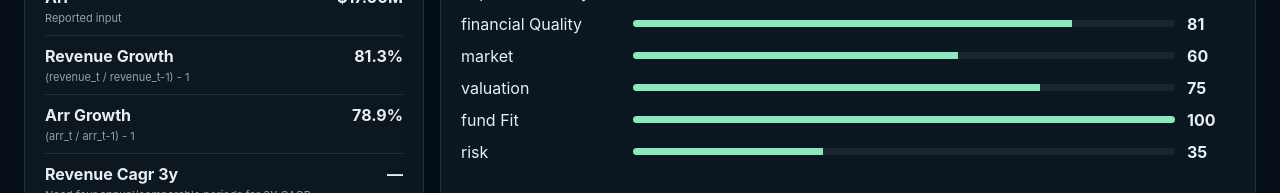
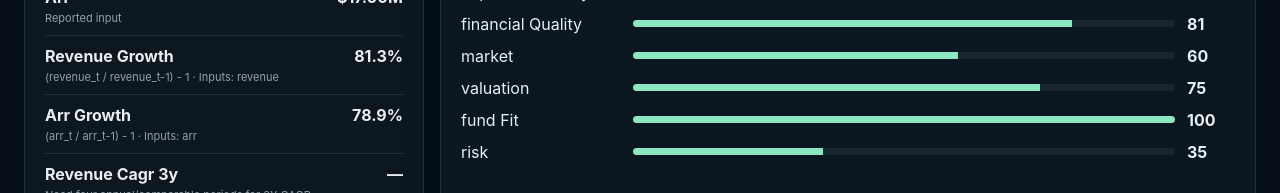
Before and after one commit to thakur8reet-gif/venturelens, a Next.js app: page /startups/acme-ai in a window 1280 px wide. Shown: the part 754-947 px from the top of the page. Built offline with nearby package versions, Linux system fonts and the light colour scheme.

Commit message:
feat: show metric formulas and input fields

```diff
--- a/src/app/startups/[slug]/page.tsx
+++ b/src/app/startups/[slug]/page.tsx
@@ -59,7 +59,7 @@ export default async function StartupPage({ params }: { params: Promise<{ slug:
       <div className="card">
         <h2>How VentureLens derives metrics</h2>
         <div className="feature-list">{latestFeatures.map(([name, feature]) => <div className="feature-row" key={name}>
-          <div><strong>{pretty(name)}</strong><div className="muted">{feature.evidence === "calculated" ? feature.formula : feature.reason ?? "Reported input"}</div></div>
+          <div><strong>{pretty(name)}</strong><div className="muted">{feature.evidence === "calculated" ? `${feature.formula}${feature.inputs?.length ? ` · Inputs: ${feature.inputs.join(", ")}` : ""}` : feature.reason ?? "Reported input"}</div></div>
           <b>{formatFeature(feature.value, feature.unit)}</b>
         </div>)}</div>
       </div>
```
